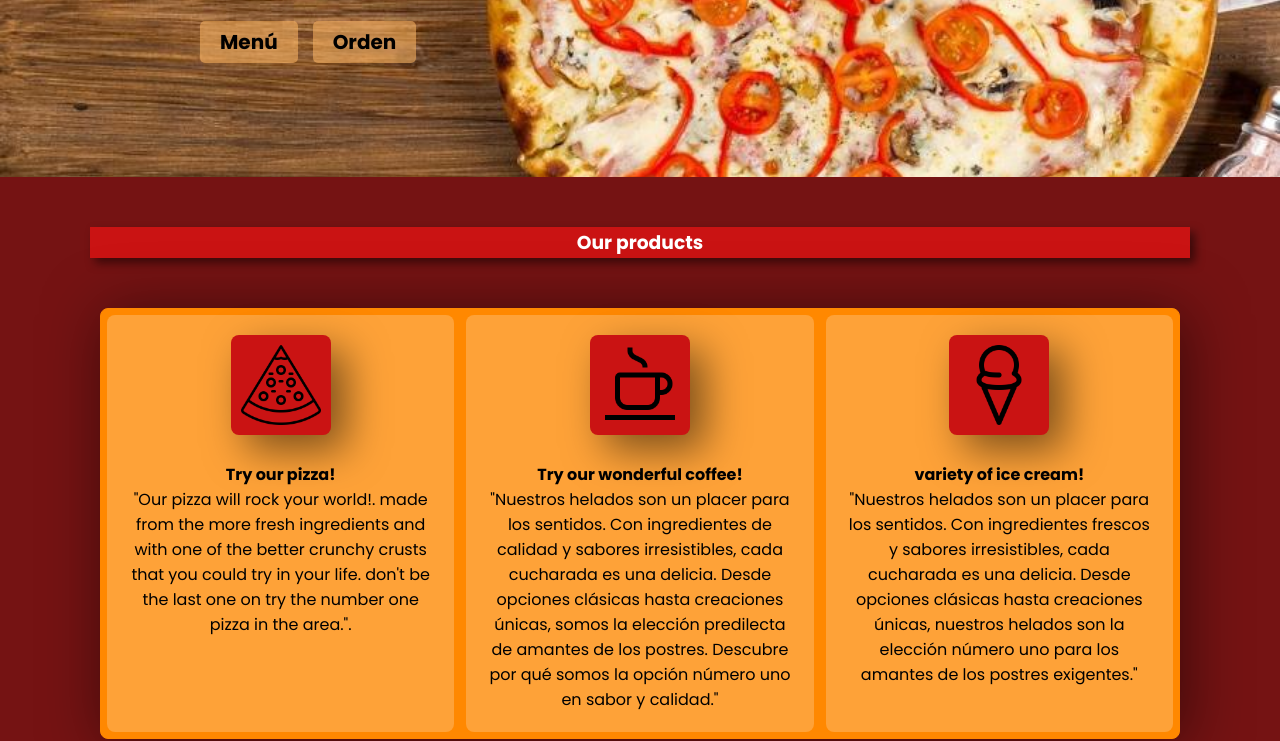
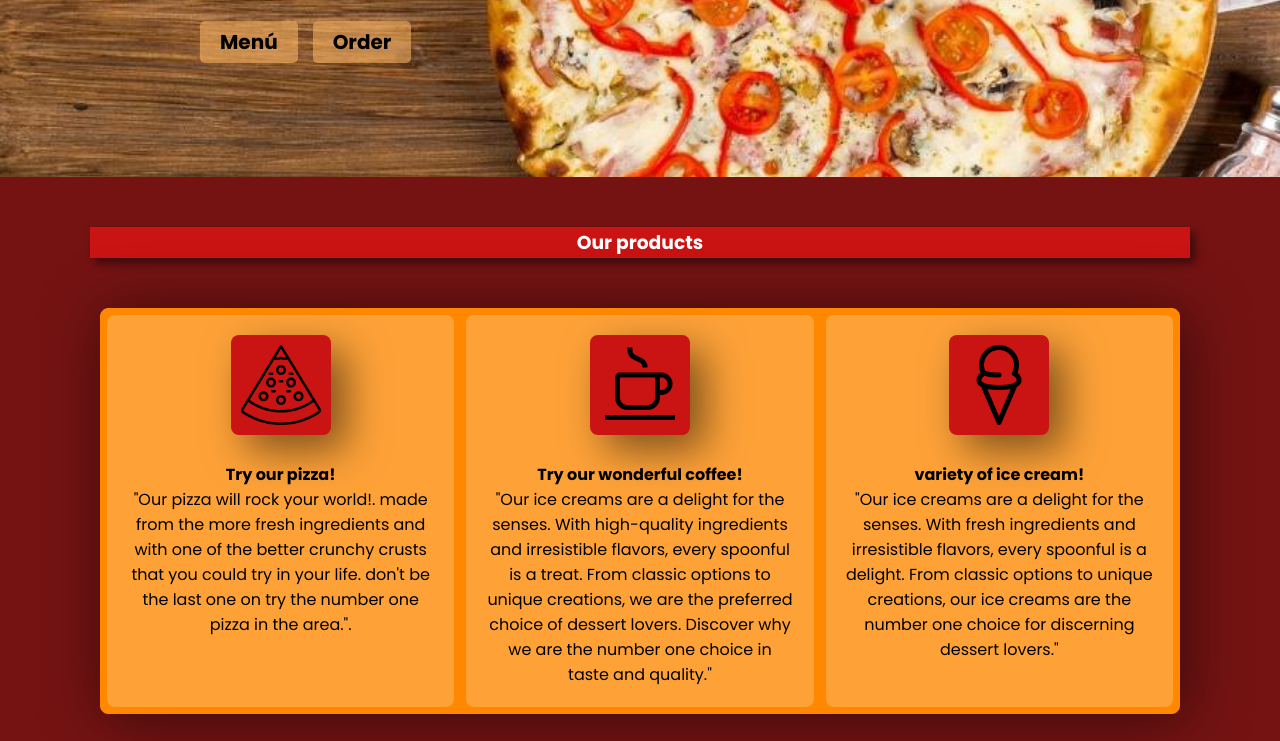
Before and after one commit to E-Sepulveda-L/papas-pizzza, a plain HTML site: page index.html in a window 1280 px wide. Shown: the part 231-972 px from the top of the page. Drawn offline with nearby package versions, Linux system fonts and the light colour scheme.

Commit message:
Update index.html

```diff
--- a/index.html
+++ b/index.html
@@ -23,7 +23,7 @@
             <h1 class="slogan">Fast and Delicious!</h1>
             <div class="botones">
                 <div class="si"><a href="#" class="boton">Menú</a></div>
-                <div class="si"><a href="#" class="boton">Orden</a></div>
+                <div class="si"><a href="#" class="boton">Order</a></div>
             </div>
         </div>
     </header>
@@ -36,11 +36,12 @@
             </div>
             <div class="container-tarjetas">
                 <img src="./images/icon2.png" alt="Coffeimg">
-                <p class="parrafo-tarjetas"><b>Try our wonderful coffee!</b><br></b>"Nuestros helados son un placer para los sentidos. Con ingredientes de calidad y sabores irresistibles, cada cucharada es una delicia. Desde opciones clásicas hasta creaciones únicas, somos la elección predilecta de amantes de los postres. Descubre por qué somos la opción número uno en sabor y calidad."</p>
+                <p class="parrafo-tarjetas"><b>Try our wonderful coffee!</b><br></b>"Our ice creams are a delight for the senses. With high-quality ingredients and irresistible flavors, every spoonful is a treat. From classic options to unique creations, we are the preferred choice of dessert lovers. Discover why we are the number one choice in taste and quality."</p>
             </div>
             <div class="container-tarjetas">
                 <img src="./images/icon3.png" alt="IceCreamimg">
-                <p class="parrafo-tarjetas"><b>variety of ice cream!</b><br>"Nuestros helados son un placer para los sentidos. Con ingredientes frescos y sabores irresistibles, cada cucharada es una delicia. Desde opciones clásicas hasta creaciones únicas, nuestros helados son la elección número uno para los amantes de los postres exigentes."</p>
+                <p class="parrafo-tarjetas"><b>variety of ice cream!</b><br>
+"Our ice creams are a delight for the senses. With fresh ingredients and irresistible flavors, every spoonful is a delight. From classic options to unique creations, our ice creams are the number one choice for discerning dessert lovers."</p>
             </div>
         </section>
         <section id="sectiontwo">
```
